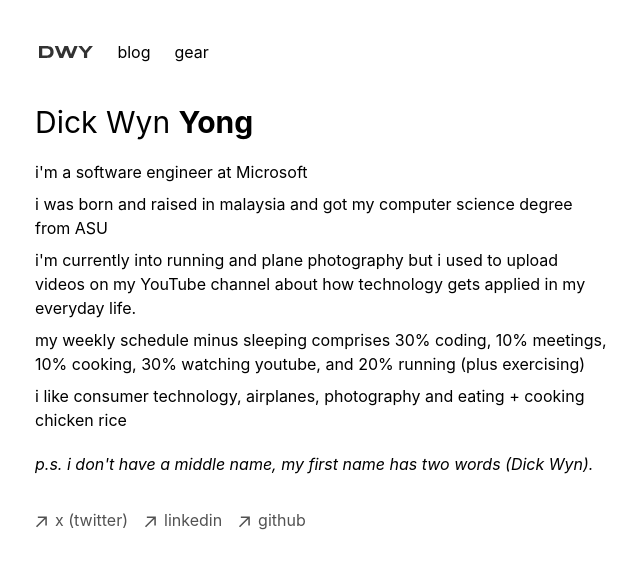
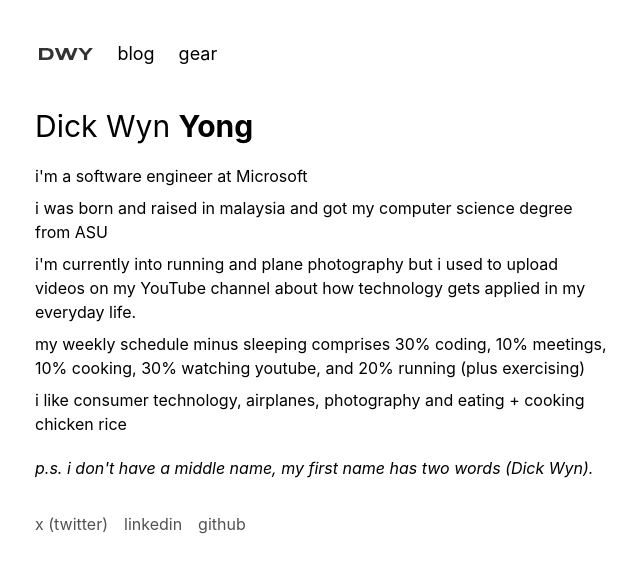
Before and after one commit to dickwyn/v4, a Next.js app: page / in a window 1280 px wide. Shown: the top 572 px of the page, without its empty margins (317-957 px from the left). Built offline with nearby package versions, Linux system fonts and the light colour scheme.

Commit message:
style: red underline on hovered links

```diff
--- a/app/components/footer.tsx
+++ b/app/components/footer.tsx
@@ -1,51 +1,34 @@
-function ArrowIcon() {
-  return (
-    <svg width="12" height="12" viewBox="0 0 12 12" fill="none" xmlns="http://www.w3.org/2000/svg">
-      <path
-        d="M2.07102 11.3494L0.963068 10.2415L9.2017 1.98864H2.83807L2.85227 0.454545H11.8438V9.46023H10.2955L10.3097 3.09659L2.07102 11.3494Z"
-        fill="currentColor"
-      />
-    </svg>
-  );
-}
+const links = [
+  {
+    href: 'https://twitter.com/dickwyn',
+    label: 'x (twitter)',
+  },
+  {
+    href: 'https://www.linkedin.com/in/dickwyn',
+    label: 'linkedin',
+  },
+  {
+    href: 'https://github.com/dickwyn',
+    label: 'github',
+  },
+];
 
 export default function Footer() {
   return (
     <footer className="mb-16">
       <ul className="font-sm mt-8 flex flex-col space-x-0 space-y-2 text-neutral-600 md:flex-row md:space-x-4 md:space-y-0 dark:text-neutral-300">
-        <li>
+        {links.map((link, index) => (
+          <li key={index}>
             <a
-            className="flex items-center transition-all hover:text-neutral-800 dark:hover:text-neutral-100"
+              className="flex items-center transition-all hover:text-neutral-800 dark:hover:text-neutral-100 hover:underline underline-offset-3"
               rel="noopener noreferrer"
               target="_blank"
-            href="https://twitter.com/dickwyn"
+              href={link.href}
             >
-            <ArrowIcon />
-            <p className="ml-2 h-7">x (twitter)</p>
+              <p className="h-8">{link.label}</p>
             </a>
           </li>
-        <li>
-          <a
-            className="flex items-center transition-all hover:text-neutral-800 dark:hover:text-neutral-100"
-            rel="noopener noreferrer"
-            target="_blank"
-            href="https://www.linkedin.com/in/dickwyn"
-          >
-            <ArrowIcon />
-            <p className="ml-2 h-7">linkedin</p>
-          </a>
-        </li>
-        <li>
-          <a
-            className="flex items-center transition-all hover:text-neutral-800 dark:hover:text-neutral-100"
-            rel="noopener noreferrer"
-            target="_blank"
-            href="https://github.com/dickwyn"
-          >
-            <ArrowIcon />
-            <p className="ml-2 h-7">github</p>
-          </a>
-        </li>
+        ))}
       </ul>
     </footer>
   );
--- a/app/components/nav.tsx
+++ b/app/components/nav.tsx
@@ -20,7 +20,7 @@ export function Navbar() {
   const colorScheme = usePrefersColorScheme();
 
   return (
-    <aside className="-ml-[8px] mb-8">
+    <aside className="-ml-[8px] mb-8 text-lg">
       <div className="lg:sticky lg:top-20">
         <nav
           className="flex flex-row items-center relative px-0 pb-0 fade md:overflow-auto scroll-pr-6 md:relative"
@@ -40,7 +40,7 @@ export function Navbar() {
                 <Link
                   key={path}
                   href={path}
-                  className="transition-all hover:text-neutral-800 dark:hover:text-neutral-200 flex align-middle relative py-1 px-2 m-1"
+                  className="transition-all hover:underline underline-offset-3 hover:text-neutral-800 dark:hover:text-neutral-200 flex align-middle relative py-1 px-2 m-1"
                 >
                   {name}
                 </Link>
--- a/app/global.css
+++ b/app/global.css
@@ -163,3 +163,7 @@ table {
 .title {
   text-wrap: balance;
 }
+
+a {
+  text-decoration-color: #d84c4c;
+}
```
Lines whose indentation alone changed are shown as unchanged.
